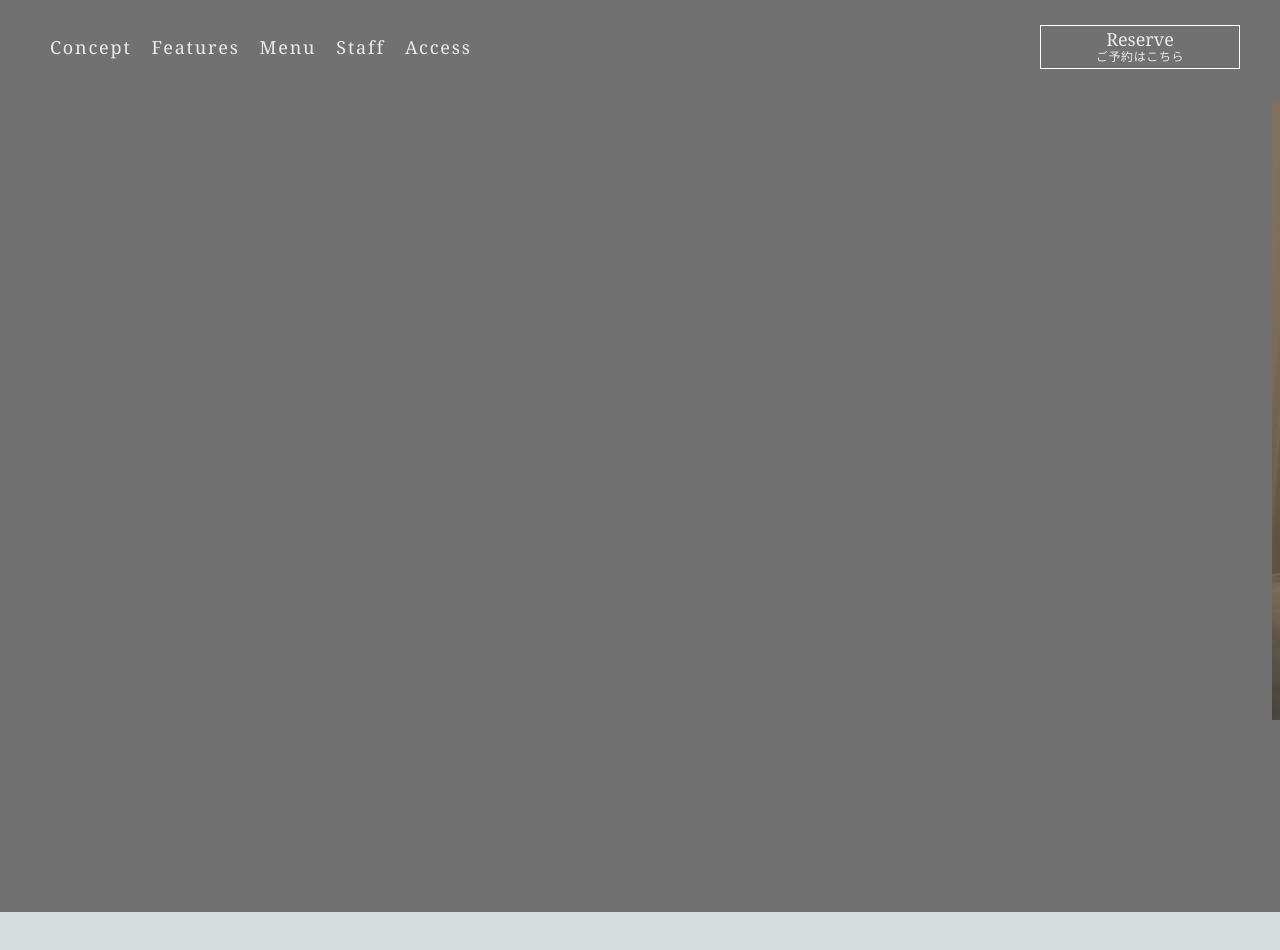
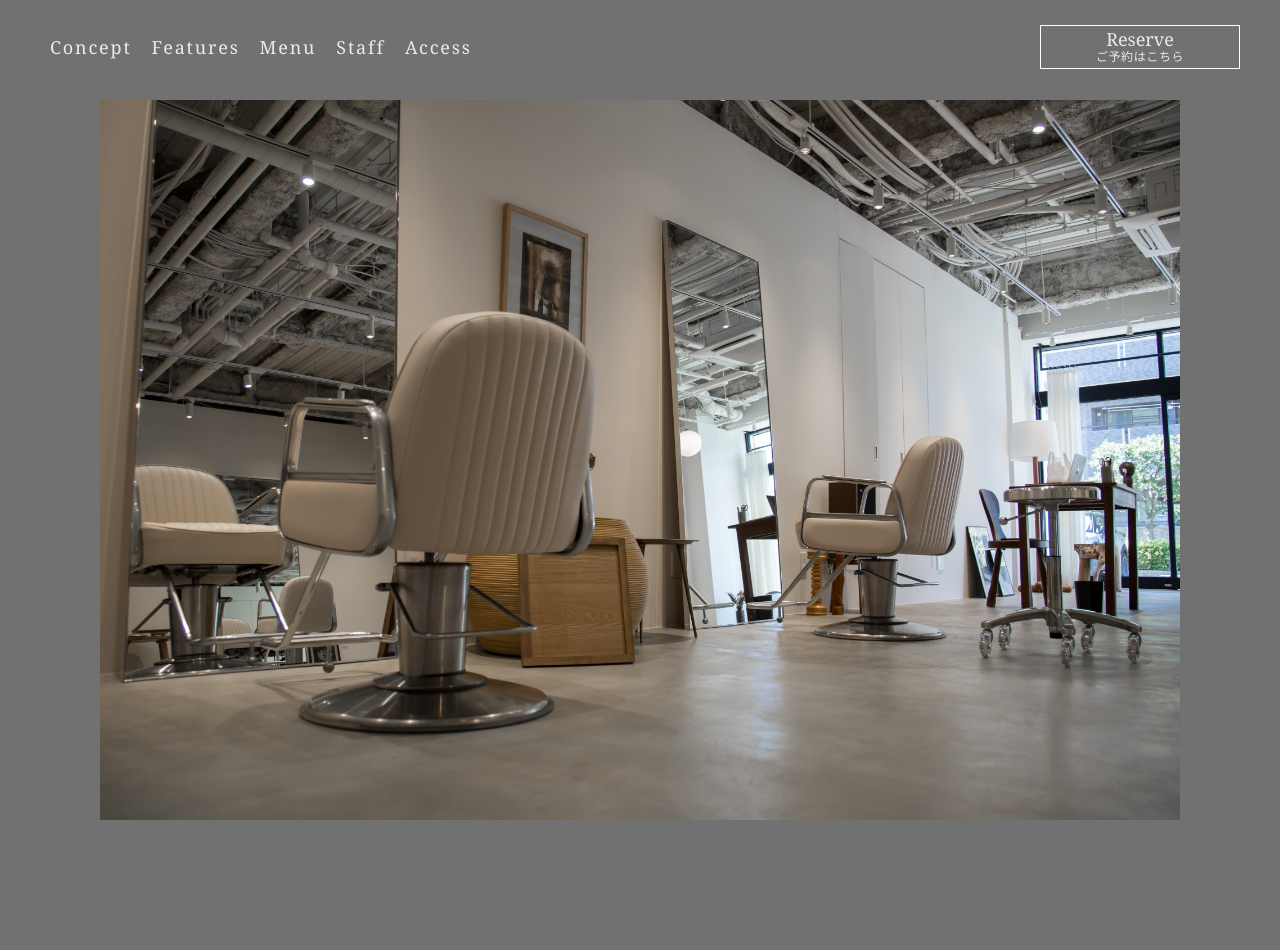
Before and after one commit to tannno-shouta/-surprise-hair, a Next.js app: page / in a window 1280 px wide. Shown: the top 950 px of the page. Before the commit the page ends 912 px from the top, so only its background shows below. Built offline with nearby package versions, Linux system fonts and the light colour scheme.

Commit message:
レイアウト修正

```diff
--- a/src/components/Firstview.module.css
+++ b/src/components/Firstview.module.css
@@ -6,7 +6,7 @@
 }
 
 .firstview_image{
-  position: absolute;
-  left: 100%;
+  margin-top: 100px;
   overflow: hidden;
+  text-align : center;
 }
```
